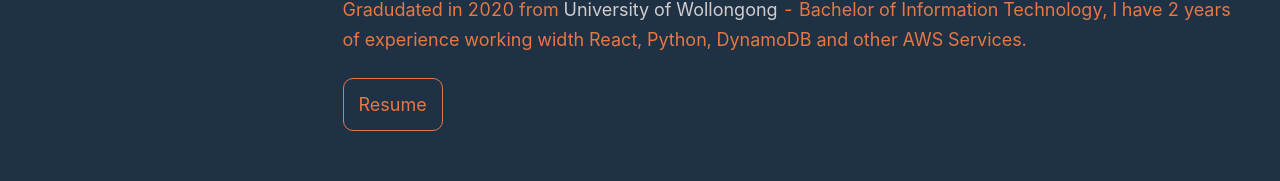
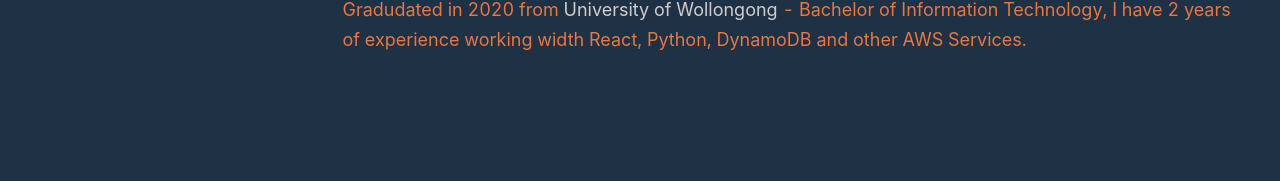
Before and after one commit to pohti/portfolio-antd, a React (Create React App) app: page / in a window 1280 px wide. Shown: the part 300-481 px from the top of the page. Built offline with nearby package versions, Linux system fonts and the light colour scheme.

Commit message:
styling social media links

```diff
--- a/src/App.css
+++ b/src/App.css
@@ -16,6 +16,7 @@
 
 ::selection {
   background: rgba(213, 164, 99, 0.174);
+  color: var(--main-font-color);
 }
 
 a:hover {
--- a/src/components/Content/About/About.css
+++ b/src/components/Content/About/About.css
@@ -83,19 +83,6 @@
   background-color: rgba(199, 88, 36, 0.057);
 }
 
-.resume-link {
-  border-style: solid;
-  border-color: var(--main-font-color);
-  border-width: 1px;
-  border-radius: 10px;
-
-  padding: 15px 15px
-}
-.resume-link:hover {
-  color: var(--main-font-selected-color);
-  background-color: rgba(199, 88, 36, 0.057);
-}
-
 @media only screen and (max-width: 1050px) {
   .about-text-content-name  {
     font-size: 35px
--- a/src/components/Content/About/About.jsx
+++ b/src/components/Content/About/About.jsx
@@ -79,13 +79,13 @@
         >
           Check out my resume!
         </button> */}
-        <a
+        {/* <a
           href="/resume.pdf"
           target = "_blank"
           className="resume-link"
         >
           Resume
-        </a>
+        </a> */}
       </div>
     </div>
   </div>
--- a/src/components/Footer/CustomFooter.css
+++ b/src/components/Footer/CustomFooter.css
@@ -18,9 +18,13 @@
   justify-content: center;
 }
 
-a {
+a{
     text-decoration: none;
     color: var(--main-font-color)
+}
+
+.social-media-link:hover {
+  color: var(--main-font-selected-color)
 }
 
 /* phone and mail icon */
@@ -31,6 +35,11 @@
 .contact-popover-icon {
   cursor: pointer;
 }
+
+.footer-popover-content {
+  color: var(--main-font-color);
+}
+
 
 .copy-button {
   font-size: 19px;
--- a/src/components/Footer/CustomFooter.jsx
+++ b/src/components/Footer/CustomFooter.jsx
@@ -21,6 +21,7 @@
               target="_blank"
               href="https://www.linkedin.com/in/minmarnoo/"
               rel="noreferrer"
+              className="social-media-link"
             >
               <LinkedinOutlined />
             </a>
@@ -32,6 +33,7 @@
               target="_blank"
               href="https://github.com/pohti?tab=repositories"
               rel="noreferrer"
+              className="social-media-link"
             >
               <GithubOutlined />
             </a>
@@ -40,28 +42,28 @@
         <Col span={2} xs={4}>
           <Popover
             content={(
-              <div>
+              <div className="footer-popover-content">
                 <span>+65 8815 6448</span> {" "}
                 <CopyTextButton text="+65 8815 6448"/>
               </div>
             )}
             title={null}
           >
-            <PhoneOutlined className="contact-popover-icon"/>
+            <PhoneOutlined className="contact-popover-icon social-media-link"/>
 
           </Popover>
         </Col>
         <Col span={2} xs={4}>
           <Popover
             content={(
-              <div>
+              <div className="footer-popover-content">
                 <span>minmarnoo@gmail.com</span> {" "}
                 <CopyTextButton text="minmarnoo@gmail.com"/>
               </div>
             )}
             title={null}
           >
-            <MailOutlined className="contact-popover-icon"/>
+            <MailOutlined className="contact-popover-icon social-media-link"/>
           </Popover>
         </Col>
       </Row>
```
Also changed, not shown: src/components/Header/CustomHeader.css (+37 -10 lines), src/components/Header/CustomHeader.jsx (+11 -1 lines).
